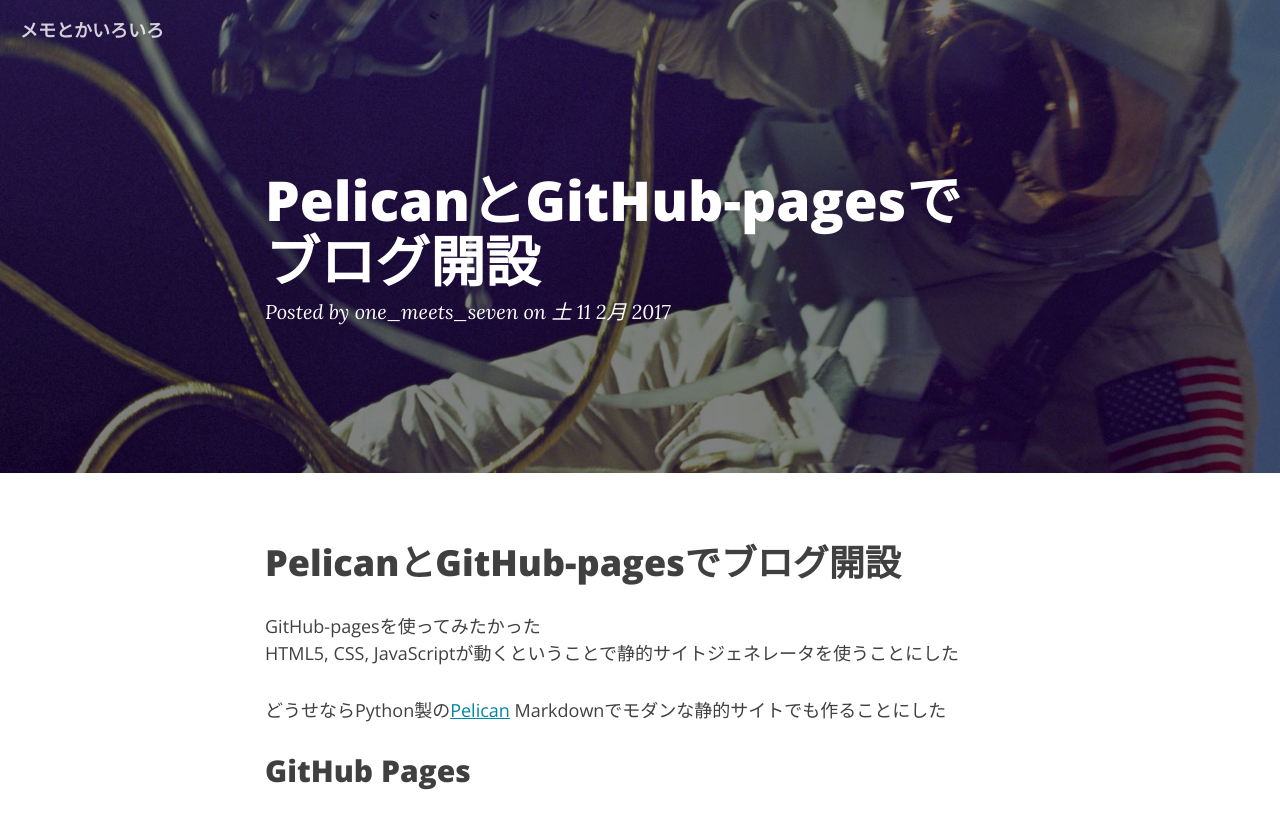
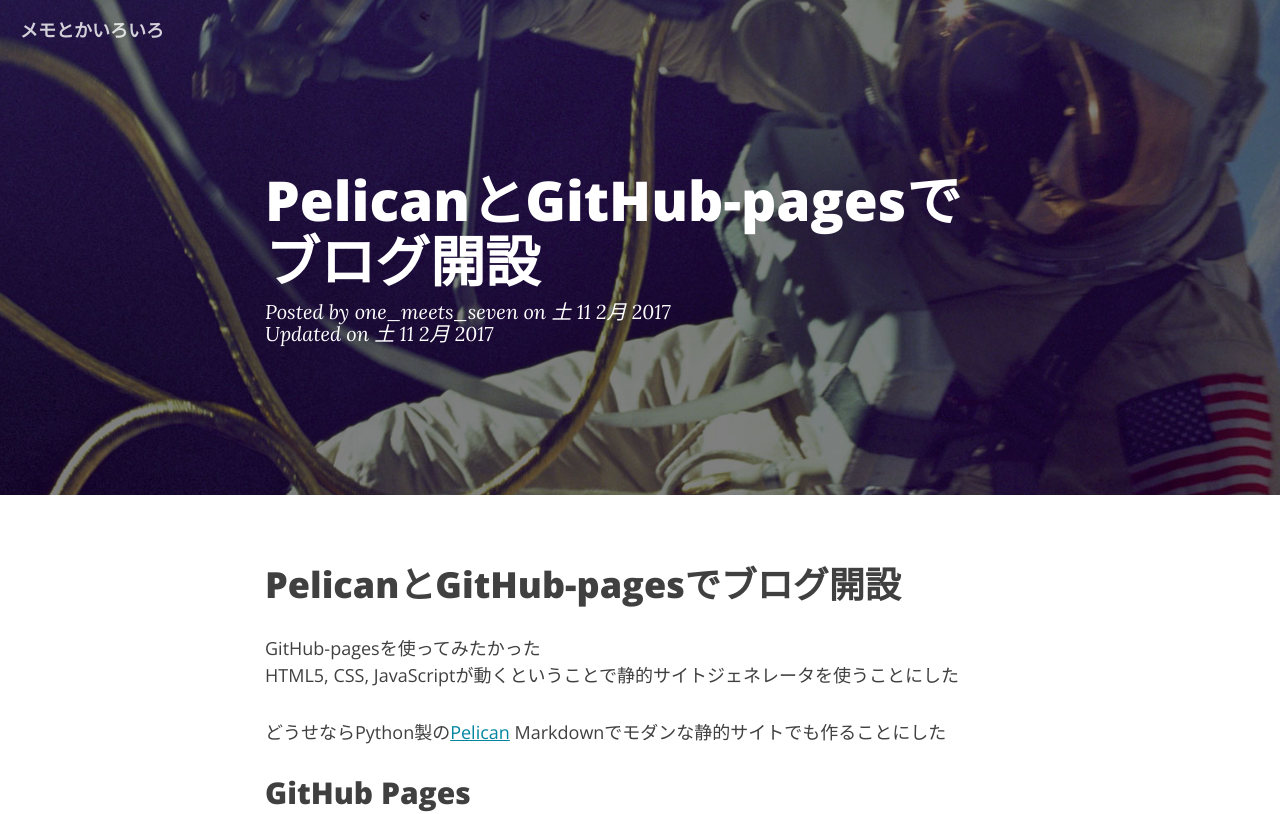
Before and after one commit to kazukousen/kazukousen.github.io, a plain HTML site: page python-pelican-install.html in a window 1280 px wide. Shown: the top 814 px of the page. Drawn offline with nearby package versions, Linux system fonts and the light colour scheme; some packages are replaced by stand-ins of ours.

Commit message:
Update documentation

```diff
--- a/python-pelican-install.html
+++ b/python-pelican-install.html
@@ -92,6 +92,7 @@
                                 <a href="/author/one_meets_seven.html">one_meets_seven</a>
                              on 土 11 2月 2017
                         </span>
+                            <span class="meta">Updated on 土 11 2月 2017</span>
 
                     </div>
                 </div>
```
